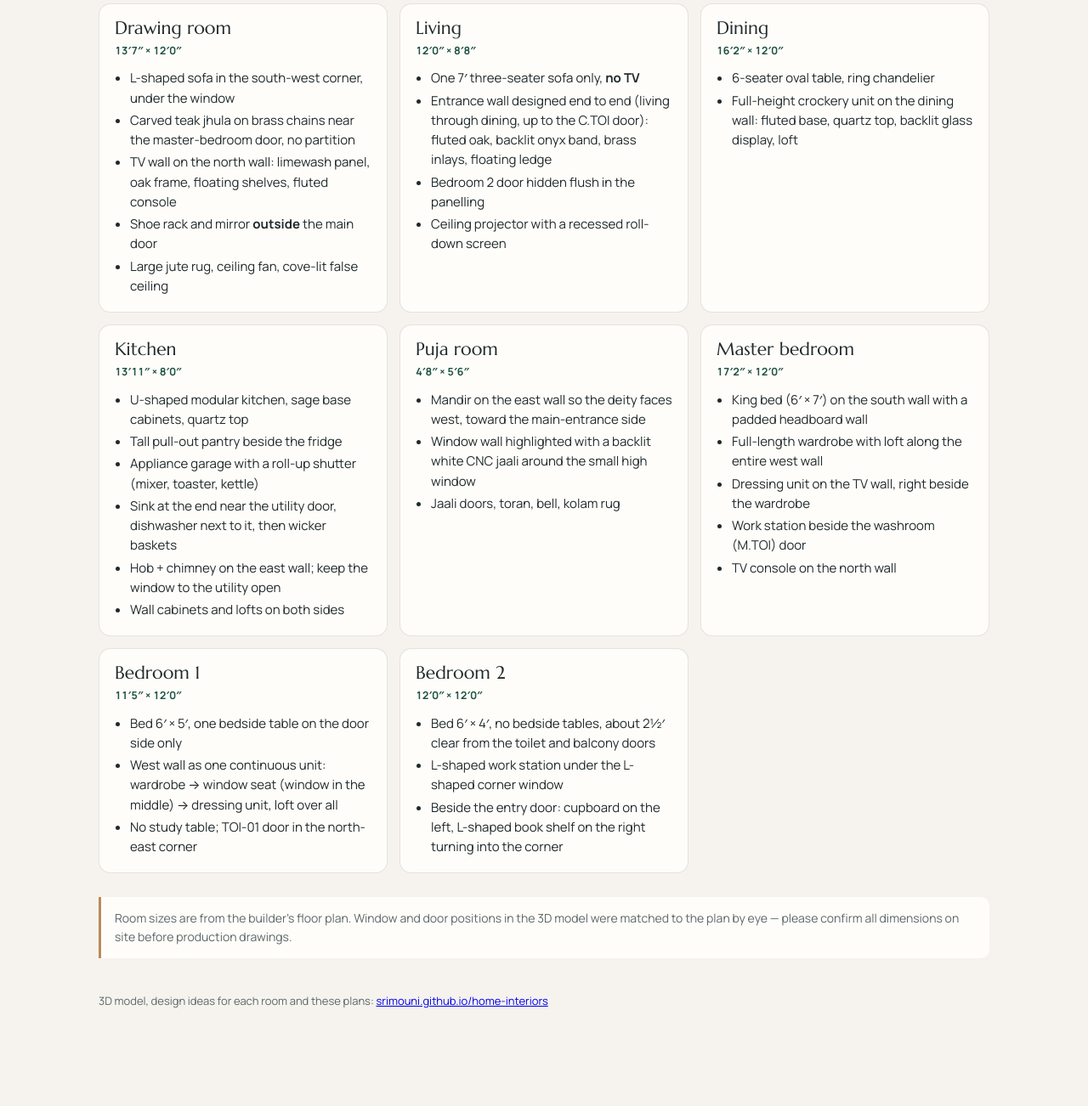
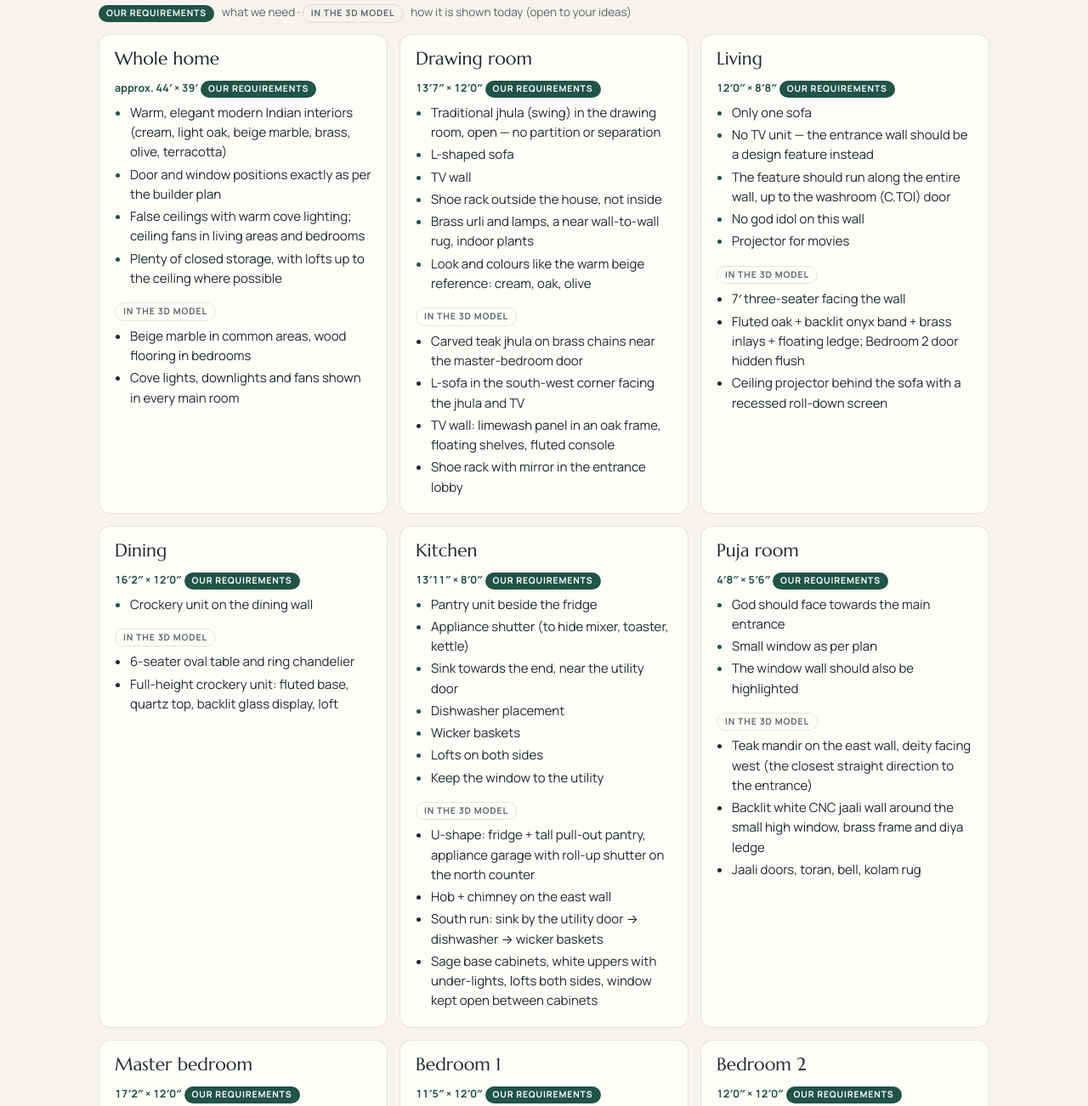
Before and after one commit to SriMouni/home-interiors, a plain HTML site: page designer.html in a window 1280 px wide. Shown: the part 1222-2524 px from the top of the page at 85% size. Before the commit the page ends 2474 px from the top, so only its background shows below. Drawn offline with Linux system fonts and the light colour scheme.

Commit message:
Designer brief: our requirements for each room
Co-Authored-By: Claude Opus 5.5 <noreply@anthropic.com>

```diff
--- a/designer.html
+++ b/designer.html
@@ -38,7 +38,11 @@ figcaption b{color:var(--ink)}
 .room{background:var(--card);border:1px solid var(--line);border-radius:14px;padding:16px 18px}
 .room h3{margin:0;font:400 21px/1.15 var(--display)}
 .size{display:inline-block;margin-top:6px;font:700 12.5px var(--body);color:var(--accent);font-variant-numeric:tabular-nums}
-.room ul{margin:10px 0 0;padding-left:18px}
+.room ul{margin:6px 0 0;padding-left:18px}
+.tag{display:inline-block;margin:14px 0 0;padding:3px 9px;border-radius:999px;font:700 10.5px/1.3 var(--body);letter-spacing:.08em;text-transform:uppercase}
+.tag.must{background:var(--accent);color:#fff}.tag.prop{background:transparent;border:1px solid var(--line);color:var(--muted)}
+.legend .tag{margin:0 6px 0 0}.legend{color:var(--muted);font-size:13.5px}
+.req li::marker{color:var(--accent)}
 .room li{margin:3px 0}
 .swatches{display:flex;flex-wrap:wrap;gap:10px}
 .sw{display:flex;align-items:center;gap:8px;background:var(--card);border:1px solid var(--line);border-radius:999px;padding:6px 12px 6px 6px;font-size:13px}
@@ -97,46 +101,35 @@ footer{margin-top:40px;color:var(--muted);font-size:13px}
   </div>
 
   <h2>Room by room</h2>
+  <p class="legend"><b class="tag must">Our requirements</b> what we need · <b class="tag prop">In the 3D model</b> how it is shown today (open to your ideas)</p>
   <div class="rooms">
-    <article class="room"><h3>Drawing room</h3><span class="size">13′7″ × 12′0″</span><ul>
-      <li>L-shaped sofa in the south-west corner, under the window</li>
-      <li>Carved teak jhula on brass chains near the master-bedroom door, no partition</li>
-      <li>TV wall on the north wall: limewash panel, oak frame, floating shelves, fluted console</li>
-      <li>Shoe rack and mirror <b>outside</b> the main door</li>
-      <li>Large jute rug, ceiling fan, cove-lit false ceiling</li></ul></article>
-    <article class="room"><h3>Living</h3><span class="size">12′0″ × 8′8″</span><ul>
-      <li>One 7′ three-seater sofa only, <b>no TV</b></li>
-      <li>Entrance wall designed end to end (living through dining, up to the C.TOI door): fluted oak, backlit onyx band, brass inlays, floating ledge</li>
-      <li>Bedroom 2 door hidden flush in the panelling</li>
-      <li>Ceiling projector with a recessed roll-down screen</li></ul></article>
-    <article class="room"><h3>Dining</h3><span class="size">16′2″ × 12′0″</span><ul>
-      <li>6-seater oval table, ring chandelier</li>
-      <li>Full-height crockery unit on the dining wall: fluted base, quartz top, backlit glass display, loft</li></ul></article>
-    <article class="room"><h3>Kitchen</h3><span class="size">13′11″ × 8′0″</span><ul>
-      <li>U-shaped modular kitchen, sage base cabinets, quartz top</li>
-      <li>Tall pull-out pantry beside the fridge</li>
-      <li>Appliance garage with a roll-up shutter (mixer, toaster, kettle)</li>
-      <li>Sink at the end near the utility door, dishwasher next to it, then wicker baskets</li>
-      <li>Hob + chimney on the east wall; keep the window to the utility open</li>
-      <li>Wall cabinets and lofts on both sides</li></ul></article>
-    <article class="room"><h3>Puja room</h3><span class="size">4′8″ × 5′6″</span><ul>
-      <li>Mandir on the east wall so the deity faces west, toward the main-entrance side</li>
-      <li>Window wall highlighted with a backlit white CNC jaali around the small high window</li>
-      <li>Jaali doors, toran, bell, kolam rug</li></ul></article>
-    <article class="room"><h3>Master bedroom</h3><span class="size">17′2″ × 12′0″</span><ul>
-      <li>King bed (6′ × 7′) on the south wall with a padded headboard wall</li>
-      <li>Full-length wardrobe with loft along the entire west wall</li>
-      <li>Dressing unit on the TV wall, right beside the wardrobe</li>
-      <li>Work station beside the washroom (M.TOI) door</li>
-      <li>TV console on the north wall</li></ul></article>
-    <article class="room"><h3>Bedroom 1</h3><span class="size">11′5″ × 12′0″</span><ul>
-      <li>Bed 6′ × 5′, one bedside table on the door side only</li>
-      <li>West wall as one continuous unit: wardrobe → window seat (window in the middle) → dressing unit, loft over all</li>
-      <li>No study table; TOI-01 door in the north-east corner</li></ul></article>
-    <article class="room"><h3>Bedroom 2</h3><span class="size">12′0″ × 12′0″</span><ul>
-      <li>Bed 6′ × 4′, no bedside tables, about 2½′ clear from the toilet and balcony doors</li>
-      <li>L-shaped work station under the L-shaped corner window</li>
-      <li>Beside the entry door: cupboard on the left, L-shaped book shelf on the right turning into the corner</li></ul></article>
+    <article class="room"><h3>Whole home</h3><span class="size">approx. 44′ × 39′</span>
+      <h4 class="tag must">Our requirements</h4><ul class="req"><li>Warm, elegant modern Indian interiors (cream, light oak, beige marble, brass, olive, terracotta)</li><li>Door and window positions exactly as per the builder plan</li><li>False ceilings with warm cove lighting; ceiling fans in living areas and bedrooms</li><li>Plenty of closed storage, with lofts up to the ceiling where possible</li></ul>
+      <h4 class="tag prop">In the 3D model</h4><ul><li>Beige marble in common areas, wood flooring in bedrooms</li><li>Cove lights, downlights and fans shown in every main room</li></ul></article>
+    <article class="room"><h3>Drawing room</h3><span class="size">13′7″ × 12′0″</span>
+      <h4 class="tag must">Our requirements</h4><ul class="req"><li>Traditional jhula (swing) in the drawing room, open — no partition or separation</li><li>L-shaped sofa</li><li>TV wall</li><li>Shoe rack outside the house, not inside</li><li>Brass urli and lamps, a near wall-to-wall rug, indoor plants</li><li>Look and colours like the warm beige reference: cream, oak, olive</li></ul>
+      <h4 class="tag prop">In the 3D model</h4><ul><li>Carved teak jhula on brass chains near the master-bedroom door</li><li>L-sofa in the south-west corner facing the jhula and TV</li><li>TV wall: limewash panel in an oak frame, floating shelves, fluted console</li><li>Shoe rack with mirror in the entrance lobby</li></ul></article>
+    <article class="room"><h3>Living</h3><span class="size">12′0″ × 8′8″</span>
+      <h4 class="tag must">Our requirements</h4><ul class="req"><li>Only one sofa</li><li>No TV unit — the entrance wall should be a design feature instead</li><li>The feature should run along the entire wall, up to the washroom (C.TOI) door</li><li>No god idol on this wall</li><li>Projector for movies</li></ul>
+      <h4 class="tag prop">In the 3D model</h4><ul><li>7′ three-seater facing the wall</li><li>Fluted oak + backlit onyx band + brass inlays + floating ledge; Bedroom 2 door hidden flush</li><li>Ceiling projector behind the sofa with a recessed roll-down screen</li></ul></article>
+    <article class="room"><h3>Dining</h3><span class="size">16′2″ × 12′0″</span>
+      <h4 class="tag must">Our requirements</h4><ul class="req"><li>Crockery unit on the dining wall</li></ul>
+      <h4 class="tag prop">In the 3D model</h4><ul><li>6-seater oval table and ring chandelier</li><li>Full-height crockery unit: fluted base, quartz top, backlit glass display, loft</li></ul></article>
+    <article class="room"><h3>Kitchen</h3><span class="size">13′11″ × 8′0″</span>
+      <h4 class="tag must">Our requirements</h4><ul class="req"><li>Pantry unit beside the fridge</li><li>Appliance shutter (to hide mixer, toaster, kettle)</li><li>Sink towards the end, near the utility door</li><li>Dishwasher placement</li><li>Wicker baskets</li><li>Lofts on both sides</li><li>Keep the window to the utility</li></ul>
+      <h4 class="tag prop">In the 3D model</h4><ul><li>U-shape: fridge + tall pull-out pantry, appliance garage with roll-up shutter on the north counter</li><li>Hob + chimney on the east wall</li><li>South run: sink by the utility door → dishwasher → wicker baskets</li><li>Sage base cabinets, white uppers with under-lights, lofts both sides, window kept open between cabinets</li></ul></article>
+    <article class="room"><h3>Puja room</h3><span class="size">4′8″ × 5′6″</span>
+      <h4 class="tag must">Our requirements</h4><ul class="req"><li>God should face towards the main entrance</li><li>Small window as per plan</li><li>The window wall should also be highlighted</li></ul>
+      <h4 class="tag prop">In the 3D model</h4><ul><li>Teak mandir on the east wall, deity facing west (the closest straight direction to the entrance)</li><li>Backlit white CNC jaali wall around the small high window, brass frame and diya ledge</li><li>Jaali doors, toran, bell, kolam rug</li></ul></article>
+    <article class="room"><h3>Master bedroom</h3><span class="size">17′2″ × 12′0″</span>
+      <h4 class="tag must">Our requirements</h4><ul class="req"><li>Full-length wardrobe along one entire wall</li><li>Dressing unit on the TV-unit wall, next to the wardrobe</li><li>Work station in the room</li></ul>
+      <h4 class="tag prop">In the 3D model</h4><ul><li>King bed on the south wall with a padded headboard wall</li><li>Wardrobe + loft along the full west wall</li><li>Dressing unit beside the wardrobe; TV console on the same wall</li><li>Work station beside the washroom (M.TOI) door</li></ul></article>
+    <article class="room"><h3>Bedroom 1</h3><span class="size">11′5″ × 12′0″</span>
+      <h4 class="tag must">Our requirements</h4><ul class="req"><li>Bed size 6′ × 5′</li><li>Wardrobe on the window wall, continuing into a window seat and then a dressing unit — the window comes in the middle</li><li>No study table</li><li>No bedside table on the wardrobe side</li><li>Washroom (TOI-01) door as per plan</li></ul>
+      <h4 class="tag prop">In the 3D model</h4><ul><li>Bed against a painted terracotta arch, one bedside table on the door side</li><li>One continuous oak unit: wardrobe → cushioned window seat → dressing with lit mirror, loft over all</li></ul></article>
+    <article class="room"><h3>Bedroom 2</h3><span class="size">12′0″ × 12′0″</span>
+      <h4 class="tag must">Our requirements</h4><ul class="req"><li>Bed size 6′ × 4′, no bedside tables</li><li>Work station at the L-shaped corner window</li><li>Cupboard on the left of the door, book shelf on the right</li><li>Book shelf L-shaped, turning into the corner</li><li>Bed towards the toilet/balcony doors, but with enough space to use them</li></ul>
+      <h4 class="tag prop">In the 3D model</h4><ul><li>Bed on the east wall with about 2½′ clear to the doors</li><li>L-shaped desk under the L window with roller blinds</li><li>Cupboard with loft left of the door; L-shaped open book shelf right of the door</li></ul></article>
   </div>
 
   <p class="note">Room sizes are from the builder's floor plan. Window and door positions in the 3D model were matched to the plan by eye — please confirm all dimensions on site before production drawings.</p>
```
